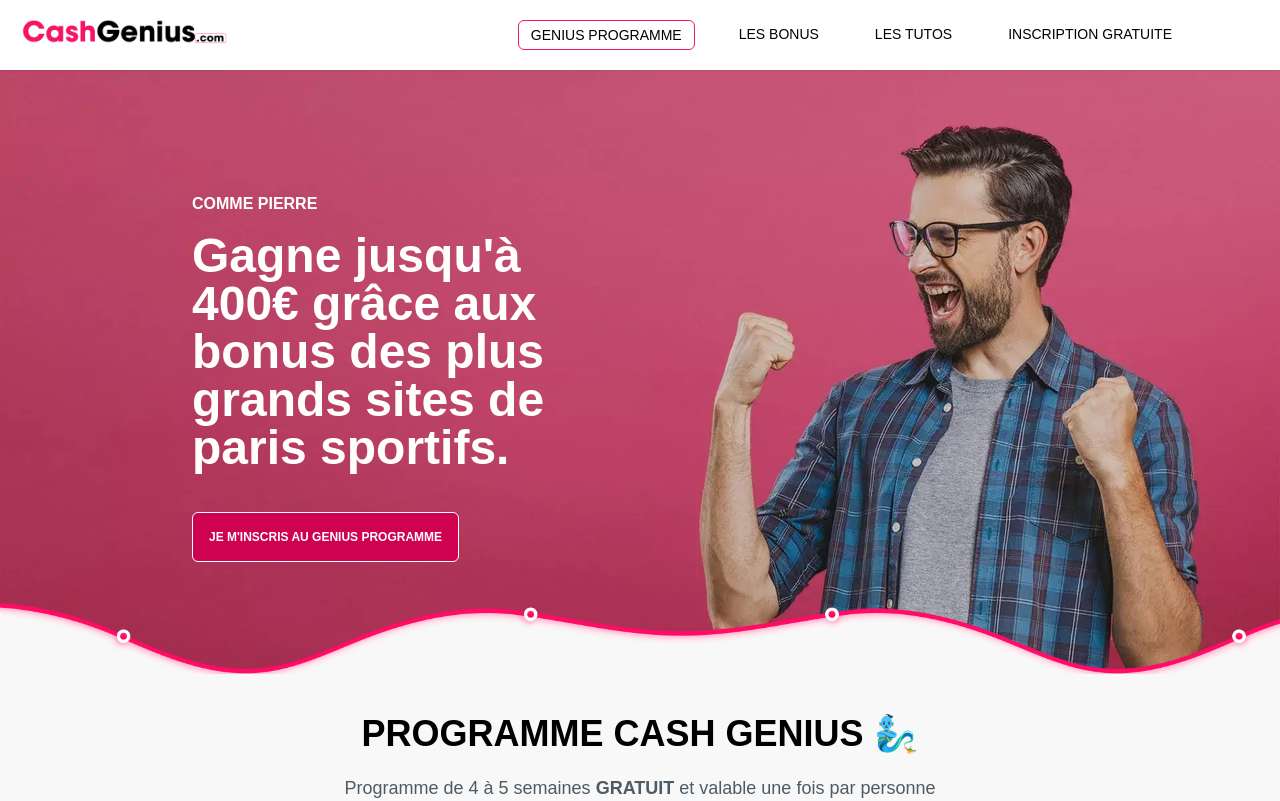
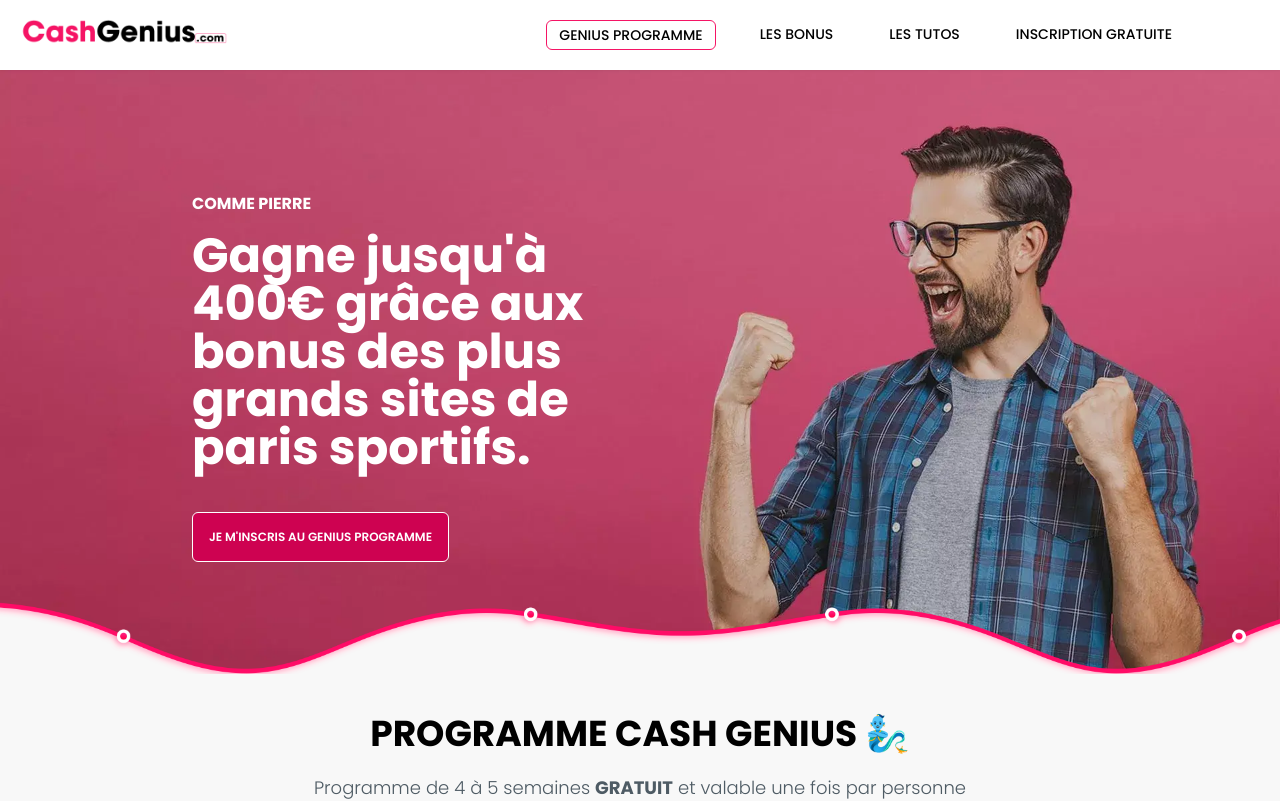
Before and after one commit to ThomasLebel/CashGenius-Frontend, a Next.js app: page / in a window 1280 px wide. Shown: the top 801 px of the page. Built offline with nearby package versions, Linux system fonts and the light colour scheme.

Commit message:
Déplacer import police en haut

```diff
--- a/styles/globals.css
+++ b/styles/globals.css
@@ -1,8 +1,8 @@
+@import url('https://fonts.googleapis.com/css2?family=Poppins:wght@100;200;300;400;500;600;700;800;900&display=swap');
+
 @tailwind base;
 @tailwind components;
 @tailwind utilities;
-
-@import url('https://fonts.googleapis.com/css2?family=Poppins:wght@100;200;300;400;500;600;700;800;900&display=swap');
 
 body {
   padding: 0;
--- a/tailwind.config.js
+++ b/tailwind.config.js
@@ -6,7 +6,7 @@ module.exports = {
     extend: {
       fontFamily: {
         sans: [
-          'sans-serif',
+          'Poppins',
           'Tahoma',
           'Verdana',
           'Arial',
```
